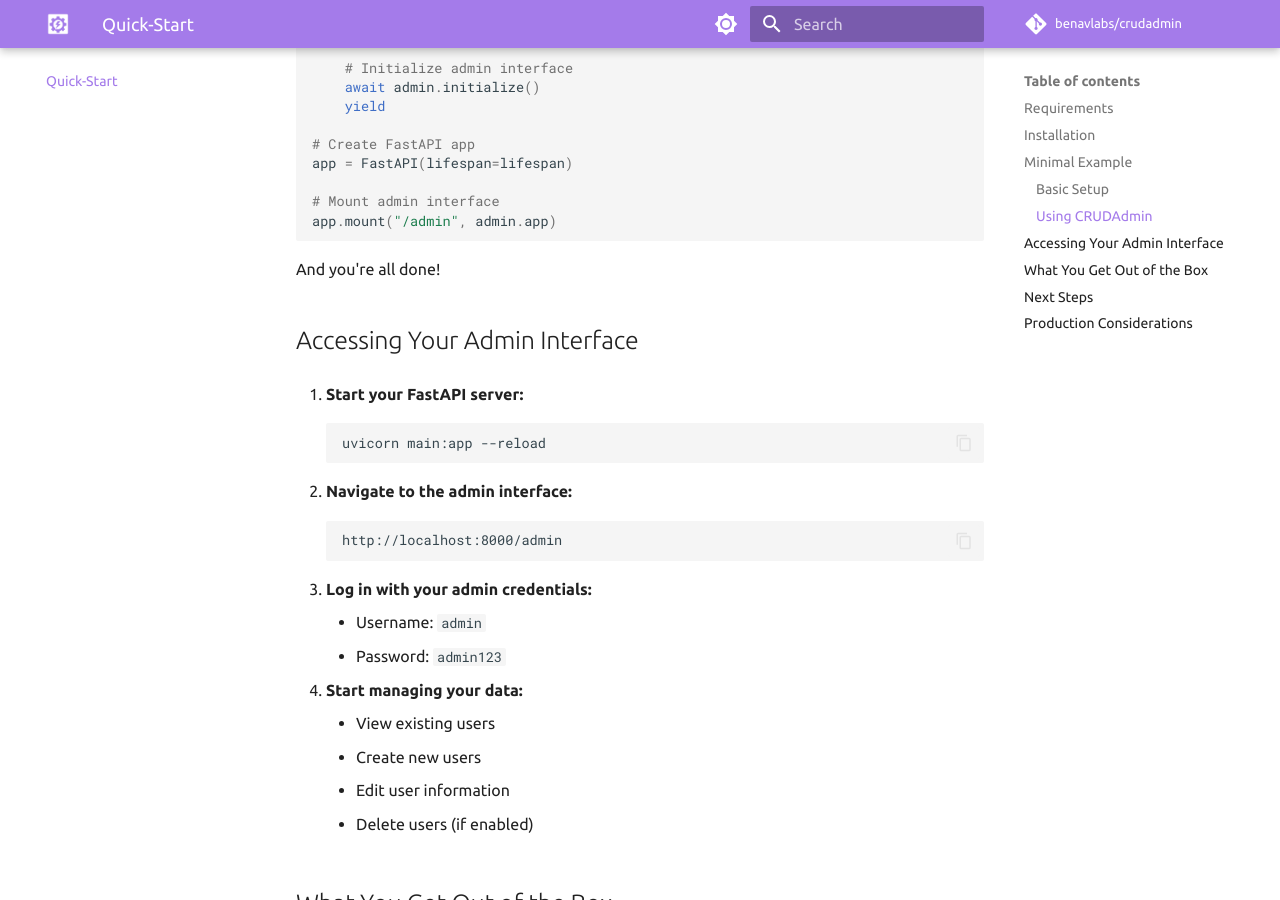
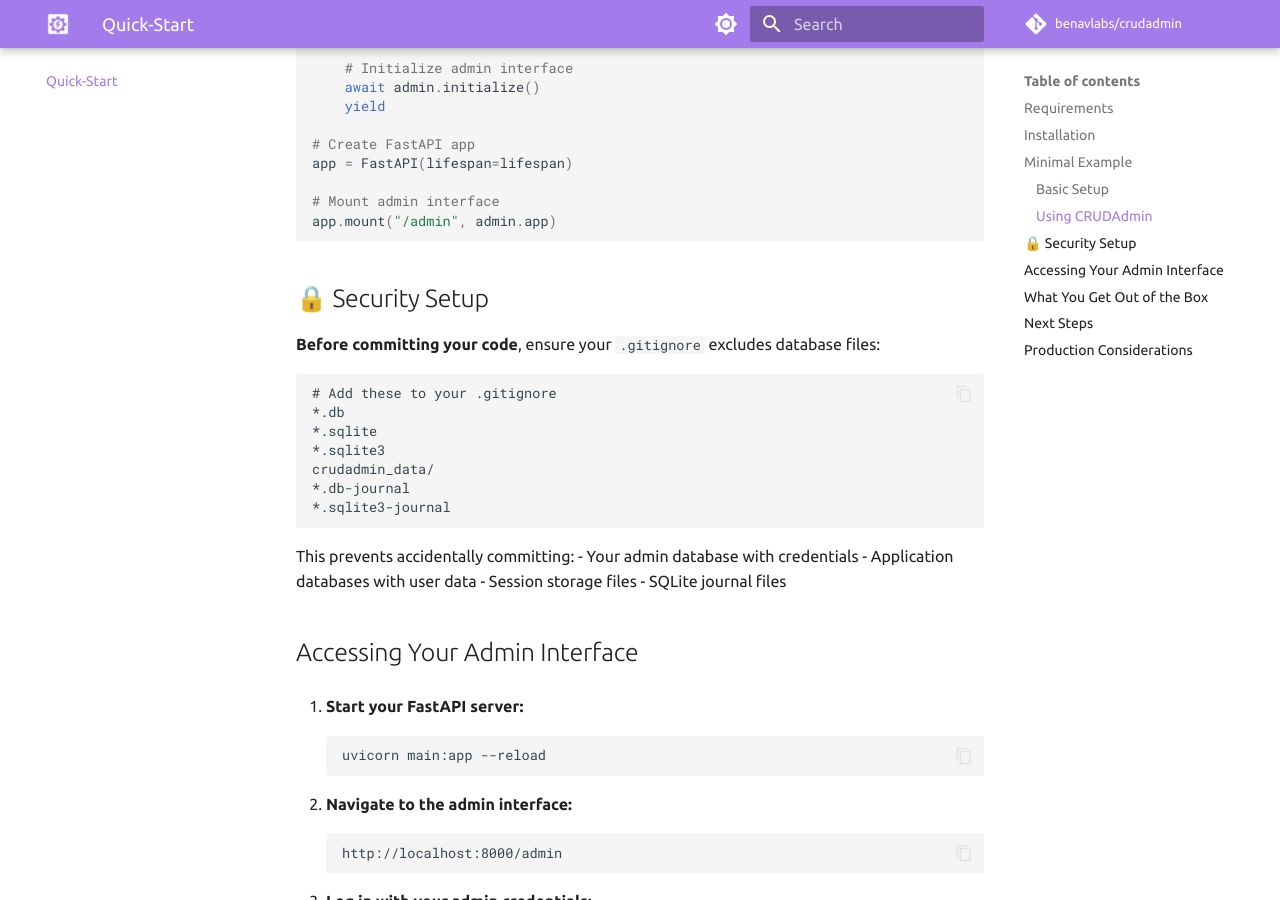
Before and after one commit to benavlabs/crudadmin, an MkDocs documentation site: the page built from docs/quick-start.md, in a window 1280 px wide and 900 px high, scrolled down 2057 px. Built offline with MkDocs 1.6.1 and Material for MkDocs 9.7.7, drawn with Linux system fonts in a browser that asks for light colours; comment, search, counter and statistics services are not loaded.

````diff
--- a/docs/quick-start.md
+++ b/docs/quick-start.md
@@ -133,7 +133,25 @@ app = FastAPI(lifespan=lifespan)
 app.mount("/admin", admin.app)
 ```
 
-And you're all done!
+## 🔒 Security Setup
+
+**Before committing your code**, ensure your `.gitignore` excludes database files:
+
+```gitignore
+# Add these to your .gitignore
+*.db
+*.sqlite
+*.sqlite3
+crudadmin_data/
+*.db-journal
+*.sqlite3-journal
+```
+
+This prevents accidentally committing:
+- Your admin database with credentials
+- Application databases with user data
+- Session storage files
+- SQLite journal files
 
 ## Accessing Your Admin Interface
 
````
Also changed, not shown: README.md (+26 -0 lines), docs/usage/configuration.md (+13 -4 lines), 1 other file.
